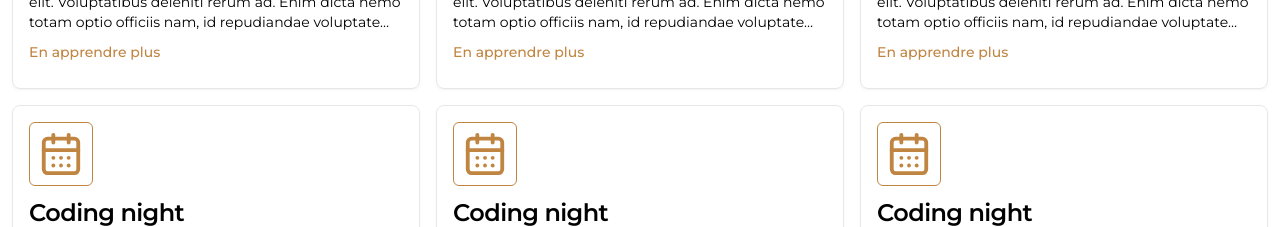
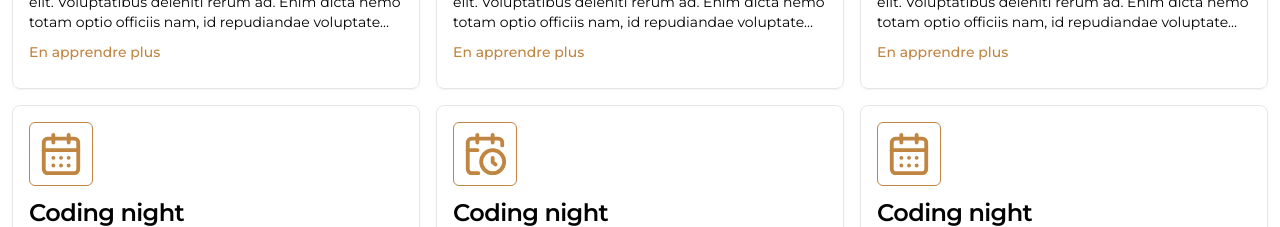
Before and after one commit to Grand-Nord-Developpers-Community/website, a Next.js app: page /events in a window 1280 px wide. Shown: the part 1040-1267 px from the top of the page. Built offline with nearby package versions, Linux system fonts and the light colour scheme.

Commit message:
modifications to data

```diff
--- a/data/activitiesAndEvents.ts
+++ b/data/activitiesAndEvents.ts
@@ -1,6 +1,6 @@
 import ActivityAndEvents from "@/interfaces/activityAndEvent";
 
-const date = new Date();
+const date = new Date("m");
 
 const publications: ActivityAndEvents[] = [
   {
@@ -8,84 +8,96 @@
     title: "Coding night",
     summary:
       "Lorem ipsum dolor sit amet consectetur adipisicing elit. Voluptatibus deleniti rerum ad. Enim dicta nemo totam optio officiis nam, id repudiandae voluptatem dolorum unde vero aspernatur soluta adipisci similique ipsam.",
+    date: date,
+    place: "online",
+    objectifs: "lorem ipsum sit amet dolor conceptum adisppsp",
+    fullDescription:
+      "Lorem ipsum dolor sit amet consectetur adipisicing elit. Voluptatibus deleniti rerum ad. Enim dicta nemo totam optio officiis nam, id repudiandae voluptatem dolorum unde vero aspernatur soluta adipisci similique ipsam.Lorem ipsum dolor sit amet consectetur adipisicing elit. Voluptatibus deleniti rerum ad. Enim dicta nemo totam optio officiis nam, id repudiandae voluptatem dolorum unde vero aspernatur soluta adipisci similique ipsam.Lorem ipsum dolor sit amet consectetur adipisicing elit. Voluptatibus deleniti rerum ad. Enim dicta nemo totam optio officiis nam, id repudiandae voluptatem dolorum unde vero aspernatur soluta adipisci similique ipsam.",
+    coverImage: "",
   },
   {
     type: "event",
     title: "Coding night",
     summary:
       "Lorem ipsum dolor sit amet consectetur adipisicing elit. Voluptatibus deleniti rerum ad. Enim dicta nemo totam optio officiis nam, id repudiandae voluptatem dolorum unde vero aspernatur soluta adipisci similique ipsam.",
+    date: date,
+    place: "online",
+    objectifs: "lorem ipsum sit amet dolor conceptum adisppsp",
+    fullDescription:
+      "Lorem ipsum dolor sit amet consectetur adipisicing elit. Voluptatibus deleniti rerum ad. Enim dicta nemo totam optio officiis nam, id repudiandae voluptatem dolorum unde vero aspernatur soluta adipisci similique ipsam.Lorem ipsum dolor sit amet consectetur adipisicing elit. Voluptatibus deleniti rerum ad. Enim dicta nemo totam optio officiis nam, id repudiandae voluptatem dolorum unde vero aspernatur soluta adipisci similique ipsam.Lorem ipsum dolor sit amet consectetur adipisicing elit. Voluptatibus deleniti rerum ad. Enim dicta nemo totam optio officiis nam, id repudiandae voluptatem dolorum unde vero aspernatur soluta adipisci similique ipsam.",
+    coverImage: "",
   },
   {
     type: "activity",
     title: "Coding night",
     summary:
       "Lorem ipsum dolor sit amet consectetur adipisicing elit. Voluptatibus deleniti rerum ad. Enim dicta nemo totam optio officiis nam, id repudiandae voluptatem dolorum unde vero aspernatur soluta adipisci similique ipsam.",
+    date: date,
+    place: "online",
+    objectifs: "lorem ipsum sit amet dolor conceptum adisppsp",
+    fullDescription:
+      "Lorem ipsum dolor sit amet consectetur adipisicing elit. Voluptatibus deleniti rerum ad. Enim dicta nemo totam optio officiis nam, id repudiandae voluptatem dolorum unde vero aspernatur soluta adipisci similique ipsam.Lorem ipsum dolor sit amet consectetur adipisicing elit. Voluptatibus deleniti rerum ad. Enim dicta nemo totam optio officiis nam, id repudiandae voluptatem dolorum unde vero aspernatur soluta adipisci similique ipsam.Lorem ipsum dolor sit amet consectetur adipisicing elit. Voluptatibus deleniti rerum ad. Enim dicta nemo totam optio officiis nam, id repudiandae voluptatem dolorum unde vero aspernatur soluta adipisci similique ipsam.",
+    coverImage: "",
   },
   {
     type: "event",
     title: "Coding night",
     summary:
       "Lorem ipsum dolor sit amet consectetur adipisicing elit. Voluptatibus deleniti rerum ad. Enim dicta nemo totam optio officiis nam, id repudiandae voluptatem dolorum unde vero aspernatur soluta adipisci similique ipsam.",
+    date: date,
+    place: "online",
+    objectifs: "lorem ipsum sit amet dolor conceptum adisppsp",
+    fullDescription:
+      "Lorem ipsum dolor sit amet consectetur adipisicing elit. Voluptatibus deleniti rerum ad. Enim dicta nemo totam optio officiis nam, id repudiandae voluptatem dolorum unde vero aspernatur soluta adipisci similique ipsam.Lorem ipsum dolor sit amet consectetur adipisicing elit. Voluptatibus deleniti rerum ad. Enim dicta nemo totam optio officiis nam, id repudiandae voluptatem dolorum unde vero aspernatur soluta adipisci similique ipsam.Lorem ipsum dolor sit amet consectetur adipisicing elit. Voluptatibus deleniti rerum ad. Enim dicta nemo totam optio officiis nam, id repudiandae voluptatem dolorum unde vero aspernatur soluta adipisci similique ipsam.",
+    coverImage: "",
+  },
+  {
+    type: "activity",
+    title: "Coding night",
+    summary:
+      "Lorem ipsum dolor sit amet consectetur adipisicing elit. Voluptatibus deleniti rerum ad. Enim dicta nemo totam optio officiis nam, id repudiandae voluptatem dolorum unde vero aspernatur soluta adipisci similique ipsam.",
+    date: date,
+    place: "online",
+    objectifs: "lorem ipsum sit amet dolor conceptum adisppsp",
+    fullDescription:
+      "Lorem ipsum dolor sit amet consectetur adipisicing elit. Voluptatibus deleniti rerum ad. Enim dicta nemo totam optio officiis nam, id repudiandae voluptatem dolorum unde vero aspernatur soluta adipisci similique ipsam.Lorem ipsum dolor sit amet consectetur adipisicing elit. Voluptatibus deleniti rerum ad. Enim dicta nemo totam optio officiis nam, id repudiandae voluptatem dolorum unde vero aspernatur soluta adipisci similique ipsam.Lorem ipsum dolor sit amet consectetur adipisicing elit. Voluptatibus deleniti rerum ad. Enim dicta nemo totam optio officiis nam, id repudiandae voluptatem dolorum unde vero aspernatur soluta adipisci similique ipsam.",
+    coverImage: "",
   },
   {
     type: "event",
     title: "Coding night",
     summary:
       "Lorem ipsum dolor sit amet consectetur adipisicing elit. Voluptatibus deleniti rerum ad. Enim dicta nemo totam optio officiis nam, id repudiandae voluptatem dolorum unde vero aspernatur soluta adipisci similique ipsam.",
+    date: date,
+    place: "online",
+    objectifs: "lorem ipsum sit amet dolor conceptum adisppsp",
+    fullDescription:
+      "Lorem ipsum dolor sit amet consectetur adipisicing elit. Voluptatibus deleniti rerum ad. Enim dicta nemo totam optio officiis nam, id repudiandae voluptatem dolorum unde vero aspernatur soluta adipisci similique ipsam.Lorem ipsum dolor sit amet consectetur adipisicing elit. Voluptatibus deleniti rerum ad. Enim dicta nemo totam optio officiis nam, id repudiandae voluptatem dolorum unde vero aspernatur soluta adipisci similique ipsam.Lorem ipsum dolor sit amet consectetur adipisicing elit. Voluptatibus deleniti rerum ad. Enim dicta nemo totam optio officiis nam, id repudiandae voluptatem dolorum unde vero aspernatur soluta adipisci similique ipsam.",
+    coverImage: "",
   },
   {
     type: "event",
     title: "Coding night",
     summary:
       "Lorem ipsum dolor sit amet consectetur adipisicing elit. Voluptatibus deleniti rerum ad. Enim dicta nemo totam optio officiis nam, id repudiandae voluptatem dolorum unde vero aspernatur soluta adipisci similique ipsam.",
+    date: date,
+    place: "online",
+    objectifs: "lorem ipsum sit amet dolor conceptum adisppsp",
+    fullDescription:
+      "Lorem ipsum dolor sit amet consectetur adipisicing elit. Voluptatibus deleniti rerum ad. Enim dicta nemo totam optio officiis nam, id repudiandae voluptatem dolorum unde vero aspernatur soluta adipisci similique ipsam.Lorem ipsum dolor sit amet consectetur adipisicing elit. Voluptatibus deleniti rerum ad. Enim dicta nemo totam optio officiis nam, id repudiandae voluptatem dolorum unde vero aspernatur soluta adipisci similique ipsam.Lorem ipsum dolor sit amet consectetur adipisicing elit. Voluptatibus deleniti rerum ad. Enim dicta nemo totam optio officiis nam, id repudiandae voluptatem dolorum unde vero aspernatur soluta adipisci similique ipsam.",
+    coverImage: "",
   },
   {
-    type: "event",
+    type: "activity",
     title: "Coding night",
     summary:
       "Lorem ipsum dolor sit amet consectetur adipisicing elit. Voluptatibus deleniti rerum ad. Enim dicta nemo totam optio officiis nam, id repudiandae voluptatem dolorum unde vero aspernatur soluta adipisci similique ipsam.",
-  },
-  {
-    type: "event",
-    title: "Coding night",
-    summary:
-      "Lorem ipsum dolor sit amet consectetur adipisicing elit. Voluptatibus deleniti rerum ad. Enim dicta nemo totam optio officiis nam, id repudiandae voluptatem dolorum unde vero aspernatur soluta adipisci similique ipsam.",
-  },
-  {
-    type: "event",
-    title: "Coding night",
-    summary:
-      "Lorem ipsum dolor sit amet consectetur adipisicing elit. Voluptatibus deleniti rerum ad. Enim dicta nemo totam optio officiis nam, id repudiandae voluptatem dolorum unde vero aspernatur soluta adipisci similique ipsam.",
-  },
-  {
-    type: "event",
-    title: "Coding night",
-    summary:
-      "Lorem ipsum dolor sit amet consectetur adipisicing elit. Voluptatibus deleniti rerum ad. Enim dicta nemo totam optio officiis nam, id repudiandae voluptatem dolorum unde vero aspernatur soluta adipisci similique ipsam.",
-  },
-  {
-    type: "event",
-    title: "Coding night",
-    summary:
-      "Lorem ipsum dolor sit amet consectetur adipisicing elit. Voluptatibus deleniti rerum ad. Enim dicta nemo totam optio officiis nam, id repudiandae voluptatem dolorum unde vero aspernatur soluta adipisci similique ipsam.",
-  },
-  {
-    type: "event",
-    title: "Coding night",
-    summary:
-      "Lorem ipsum dolor sit amet consectetur adipisicing elit. Voluptatibus deleniti rerum ad. Enim dicta nemo totam optio officiis nam, id repudiandae voluptatem dolorum unde vero aspernatur soluta adipisci similique ipsam.",
-  },
-  {
-    type: "event",
-    title: "Coding night",
-    summary:
-      "Lorem ipsum dolor sit amet consectetur adipisicing elit. Voluptatibus deleniti rerum ad. Enim dicta nemo totam optio officiis nam, id repudiandae voluptatem dolorum unde vero aspernatur soluta adipisci similique ipsam.",
-  },
-  {
-    type: "event",
-    title: "Coding night",
-    summary:
-      "Lorem ipsum dolor sit amet consectetur adipisicing elit. Voluptatibus deleniti rerum ad. Enim dicta nemo totam optio officiis nam, id repudiandae voluptatem dolorum unde vero aspernatur soluta adipisci similique ipsam.",
+    date: date,
+    place: "online",
+    objectifs: "lorem ipsum sit amet dolor conceptum adisppsp",
+    fullDescription:
+      "Lorem ipsum dolor sit amet consectetur adipisicing elit. Voluptatibus deleniti rerum ad. Enim dicta nemo totam optio officiis nam, id repudiandae voluptatem dolorum unde vero aspernatur soluta adipisci similique ipsam.Lorem ipsum dolor sit amet consectetur adipisicing elit. Voluptatibus deleniti rerum ad. Enim dicta nemo totam optio officiis nam, id repudiandae voluptatem dolorum unde vero aspernatur soluta adipisci similique ipsam.Lorem ipsum dolor sit amet consectetur adipisicing elit. Voluptatibus deleniti rerum ad. Enim dicta nemo totam optio officiis nam, id repudiandae voluptatem dolorum unde vero aspernatur soluta adipisci similique ipsam.",
+    coverImage: "",
   },
 ];
 
```
